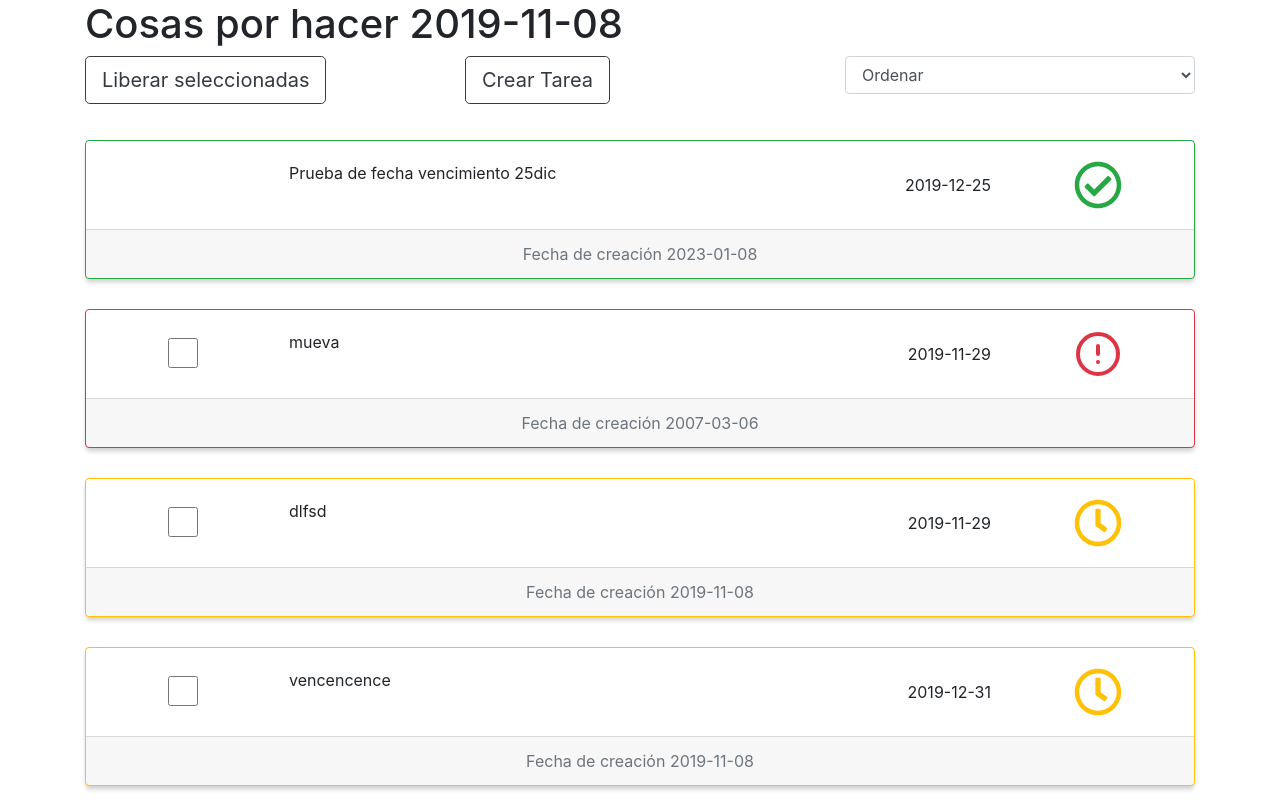
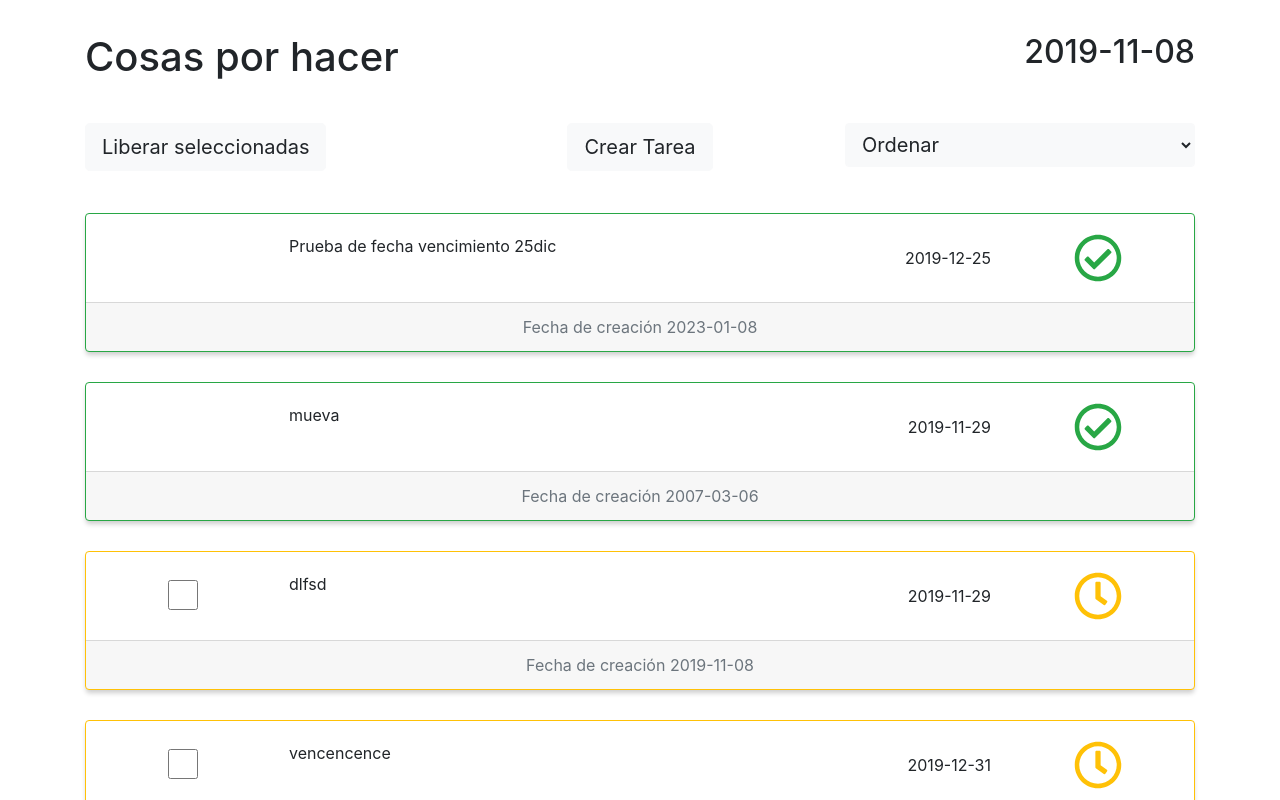
Before and after one commit to Cloiw/gp-test, a React (Create React App) app: page / in a window 1280 px wide. Shown: the top 800 px of the page. Built offline with nearby package versions, Linux system fonts and the light colour scheme; data requests are answered from the project's data file.

Commit message:
estilo btns, select, title

```diff
--- a/db.json
+++ b/db.json
@@ -10,7 +10,7 @@
     {
       "creation_date": 1173181200000,
       "expiration_date": 1574985600000,
-      "status": 3,
+      "status": 0,
       "text": "mueva",
       "id": 2
     },
--- /dev/null
+++ b/src/components/ContentView/ContentView.css
@@ -0,0 +1,14 @@
+.row-title {
+  margin: 3% 0;
+}
+
+.date-col {
+  text-align: right;
+}
+
+@media only screen and (max-width: 768px) {
+  .btn-toolbar-top > button {
+    width: 100%;
+    margin-top: 4%;
+  }
+}
--- a/src/components/ContentView/index.jsx
+++ b/src/components/ContentView/index.jsx
@@ -6,6 +6,7 @@ import CreateTask from '../CreateTask';
 import TaskCard from '../TaskCard';
 import SortTask from '../SortTask';
 import { getTasks, updateStatusTask, releaseCheckedTasks } from '../../store/actions/tasks_action';
+import './ContentView.css'
 
 class ContentView extends React.Component {
   async componentDidMount(){
@@ -19,15 +20,24 @@ class ContentView extends React.Component {
     return (
       <Provider store={store}>
         <Container>
-          <h1>Cosas por hacer  {new Date().toISOString().split('T')[0]}</h1>
+        <Row bsPrefix="row-title row">
+          <Col md={8} xs={12}>
+            <h1>Cosas por hacer</h1>
+          </Col>
+          <Col bsPrefix="date-col col" md={4} xs={12}>
+            <h2> {new Date().toISOString().split('T')[0]} </h2>
+          </Col>
+        </Row>
         <Row>
-          <Col>
-            <Button onClick={() => releaseCheckedTasks(tasksData.checkedTasks)}variant="outline-dark" size="lg">Liberar seleccionadas</Button>
+          <Col md={4} xs={12}>
+            <div className={"btn-toolbar-top"}>
+              <Button onClick={() => releaseCheckedTasks(tasksData.checkedTasks)}variant="light" size="lg">Liberar seleccionadas</Button>
+            </div>
           </Col>
-          <Col>
+          <Col md={4} xs={12}>
             <CreateTask />
           </Col>
-          <Col>
+          <Col md={4} xs={12}>
             <SortTask />
           </Col>
         </Row>
--- a/src/components/CreateTask/index.js
+++ b/src/components/CreateTask/index.js
@@ -8,7 +8,7 @@ const CreateTask = () => {
 
   return (
     <ButtonToolbar>
-      <Button variant="outline-dark" size="lg" onClick={() => setModalShow(true)}>
+      <Button variant="light" size="lg" onClick={() => setModalShow(true)}>
         Crear Tarea
       </Button>
       <ModalCreateTask
--- /dev/null
+++ b/src/components/SortTask/SortTask.css
@@ -0,0 +1,3 @@
+.form-control {
+  font-size: 1.25rem !important;
+}
--- a/src/components/SortTask/index.js
+++ b/src/components/SortTask/index.js
@@ -2,6 +2,7 @@ import React, { useRef } from 'react';
 import { sortTasks } from '../../store/actions/tasks_action';
 import { connect } from 'react-redux';
 import { Form } from 'react-bootstrap';
+import './SortTask.css'
 
 
 const SortTask = ({ sortTasks, tasksData }) => {
@@ -13,7 +14,7 @@ const SortTask = ({ sortTasks, tasksData }) => {
 
   return (
     <Form.Group>
-      <Form.Control ref={sortOption} onChange={handleChange}defaultValue={"created"} as="select">
+      <Form.Control bsPrefix={"btn-light form-control"} ref={sortOption} onChange={handleChange}defaultValue={"created"} as="select">
         <option value="created" disabled>Ordenar</option>
         <option value="created">Fecha de creación</option>
         <option value="expired">Fecha de vencimiento</option>
--- a/src/components/TaskCard/TaskCard.css
+++ b/src/components/TaskCard/TaskCard.css
@@ -3,6 +3,10 @@
   -webkit-box-shadow: 0px 4px 5px -1px rgba(0,0,0,0.2);
   -moz-box-shadow: 0px 4px 5px -1px rgba(0,0,0,0.2);
   box-shadow: 0px 4px 5px -1px rgba(0,0,0,0.2);
+}
+
+.btn-toolbar {
+  justify-content: center !important;
 }
 .text-center {
   margin: 30px 0;
@@ -47,4 +51,9 @@
     text-align: center;
     margin: 20px 0;
   }
+
+  .btn-toolbar > button {
+    width: 100%;
+    margin: 4% 0;
+  }
 }
```
